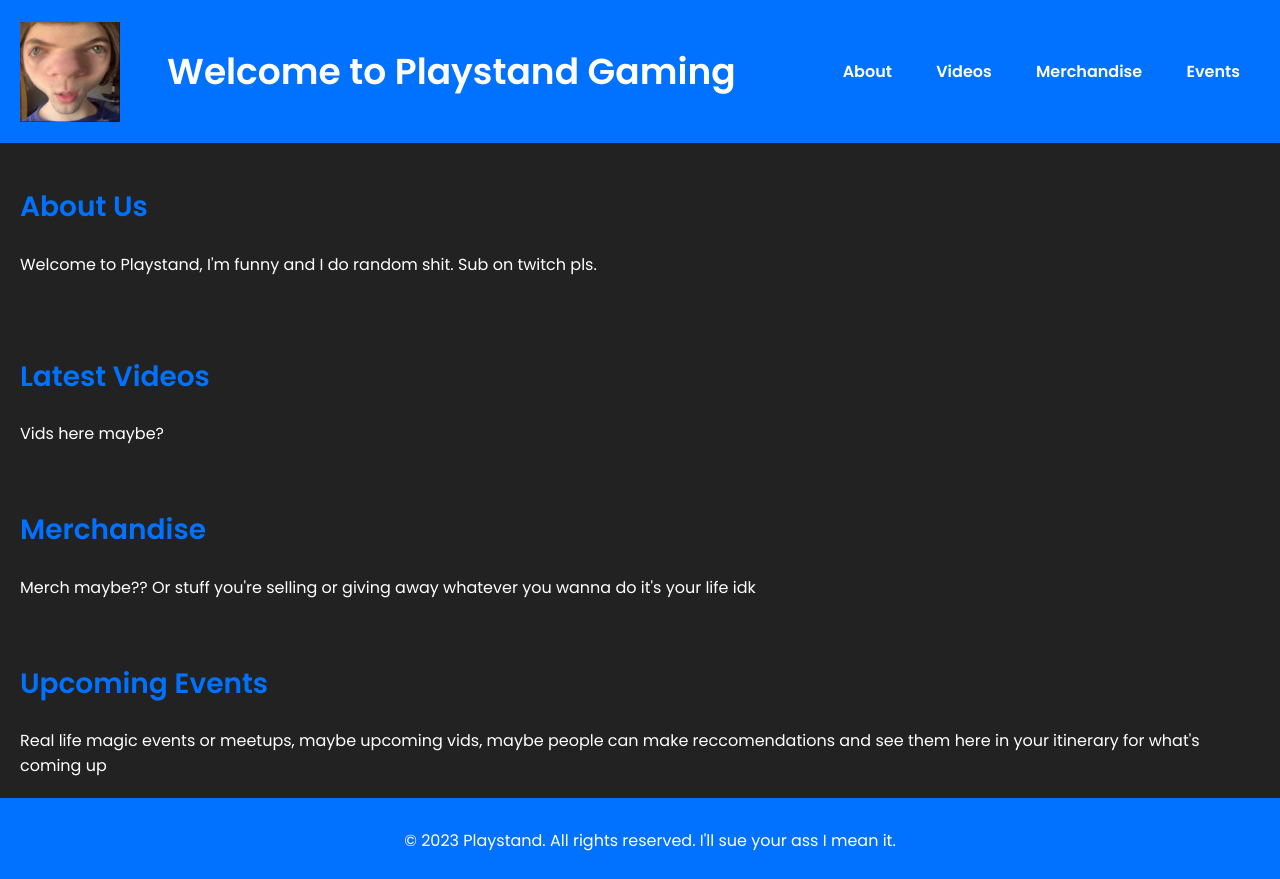
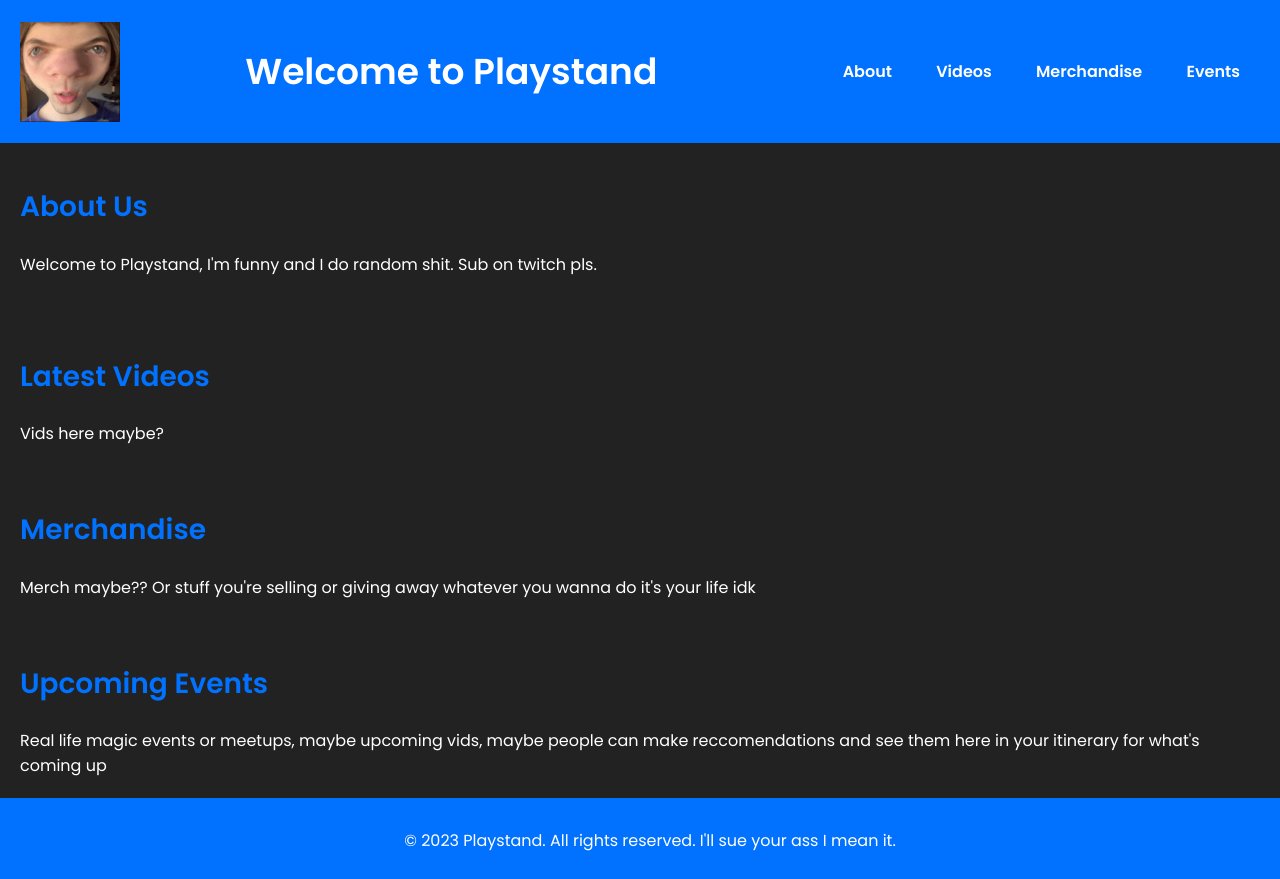
Before and after one commit to NeelG24/PlayStand_Concept, a plain HTML site: page index.html in a window 1280 px wide. Drawn offline with Linux system fonts and the light colour scheme.

Commit message:
Update index.html

```diff
--- a/index.html
+++ b/index.html
@@ -14,7 +14,7 @@
     <header class="header">
       <div class="header-content">
         <img src="PlayStand.JPG" alt="Playstand Gaming Logo" />
-        <h1>Welcome to Playstand Gaming</h1>
+        <h1>Welcome to Playstand</h1>
         <nav>
           <ul>
             <li><a href="#about">About</a></li>
```
